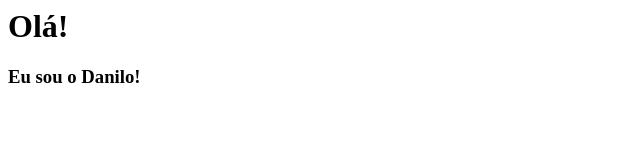
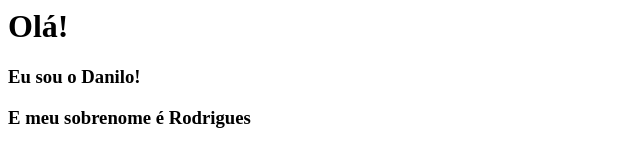
Before and after one commit to OliveirarDan/curso-git, a plain HTML site: page index.html in a window 1280 px wide. Shown: the whole page, without its empty margins (0-640 px from the left). Drawn offline with Linux system fonts and the light colour scheme.

Commit message:
Atualização do nome

```diff
--- a/index.html
+++ b/index.html
@@ -4,5 +4,7 @@
 <body>
 <h1>Olá!</h1>
 <h3>Eu sou o Danilo!</h3>
+<h3>E meu sobrenome é Rodrigues</h3>
+
 </body>
 </html>
```
